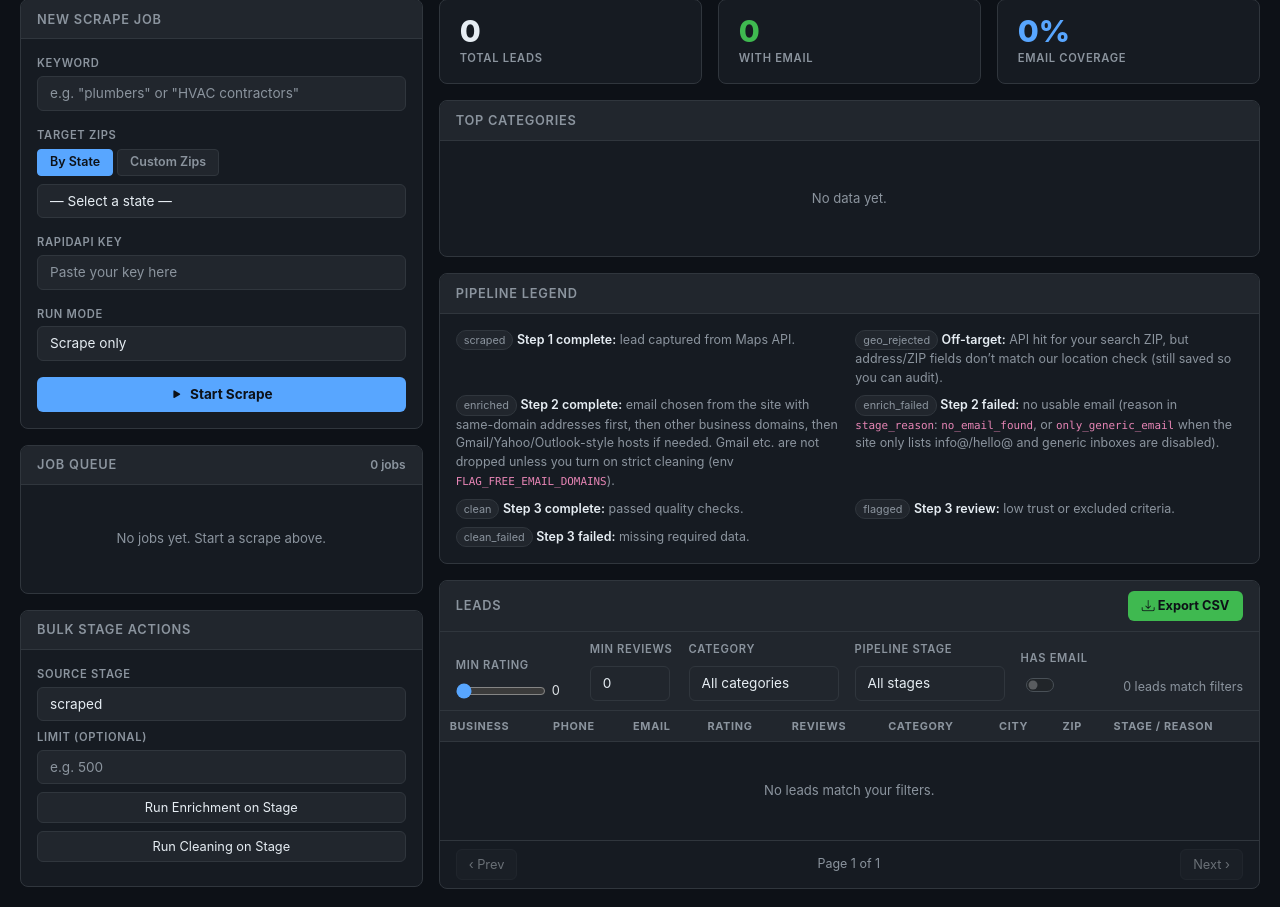
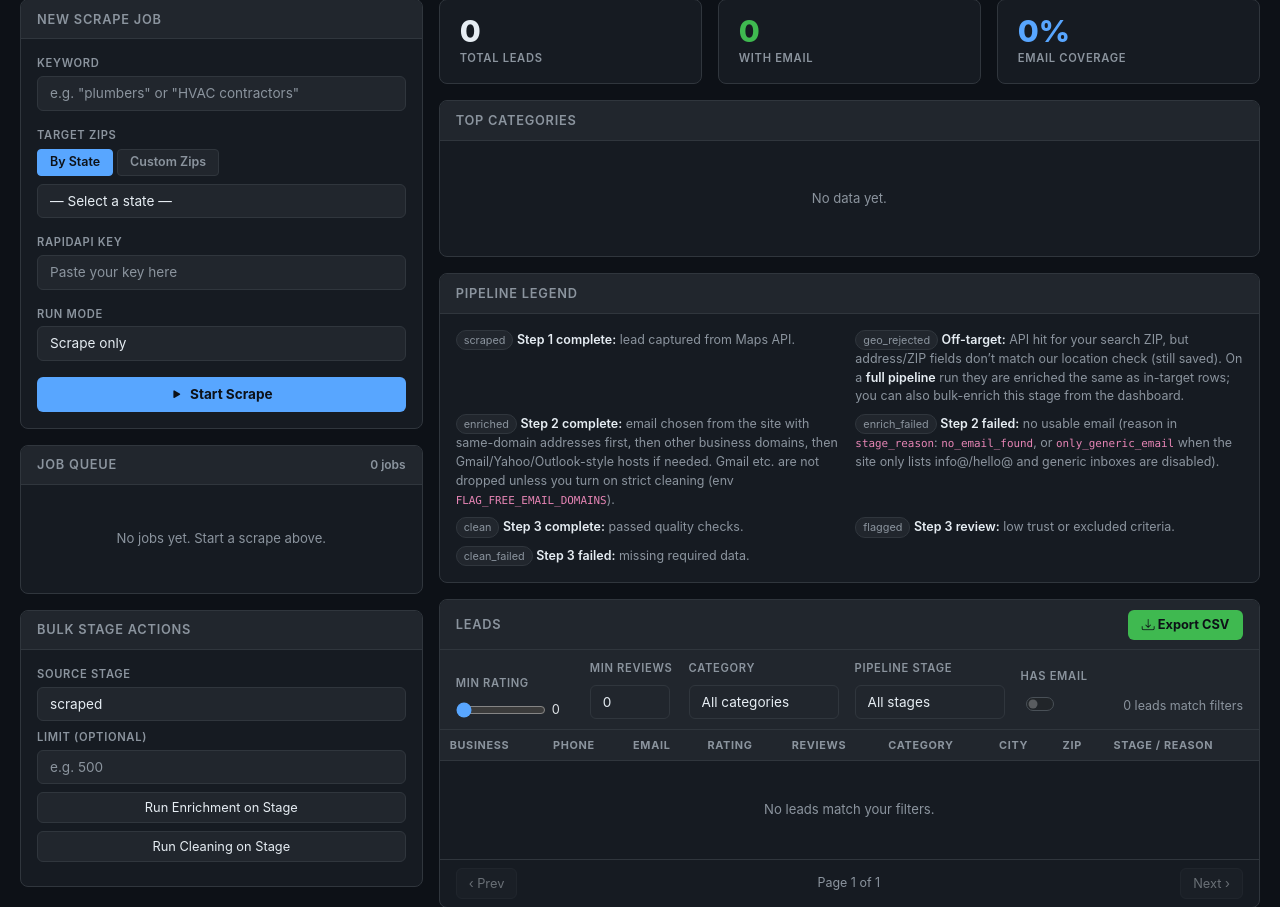
Before and after one commit to mpentrack/Maps-scrape-claude, a Flask app: page / in a window 1280 px wide. Shown: the part 70-977 px from the top of the page. Run offline with Flask 3, Linux system fonts and the light colour scheme; data that the repository does not hold is empty.

Commit message:
fix: enrich geo_rejected in full pipeline and CLI
- Full pipeline runs enrichment for scraped then geo_rejected before clean
- enrich_emails.py processes any row missing email (no longer skips off-target)
- UI legend/run mode text updated

Made-with: Cursor

```diff
--- a/app.py
+++ b/app.py
@@ -339,11 +339,19 @@ def _run_job(job_id: str, api_key: str) -> None:
                     f"Processed zip {job['processed']}/{job['total']} (+{ins} new, {skp} dup, {geo} off-target).",
                 )
         if job.get("run_mode") == "full_pipeline":
-            _job_event(job_id, "info", "enrich", "Starting enrichment stage.")
-            enriched = _enrich_stage_rows(conn, "scraped", limit=None)
+            _job_event(job_id, "info", "enrich", "Starting enrichment (in-target scraped rows).")
+            e_scraped = _enrich_stage_rows(conn, "scraped", limit=None)
+            _job_event(job_id, "info", "enrich", "Starting enrichment (off-target / geo_rejected rows).")
+            e_geo = _enrich_stage_rows(conn, "geo_rejected", limit=None)
+            enriched = {
+                "checked": e_scraped["checked"] + e_geo["checked"],
+                "enriched": e_scraped["enriched"] + e_geo["enriched"],
+                "no_email": e_scraped["no_email"] + e_geo["no_email"],
+            }
             _job_event(
                 job_id, "info", "enrich",
-                f"Enrichment complete: checked={enriched['checked']}, enriched={enriched['enriched']}, no_email={enriched['no_email']}.",
+                f"Enrichment complete: checked={enriched['checked']}, enriched={enriched['enriched']}, no_email={enriched['no_email']} "
+                f"(scraped {e_scraped['checked']}, geo_rejected {e_geo['checked']}).",
             )
             _job_event(job_id, "info", "clean", "Starting cleaning stage.")
             cleaned = _clean_stage_rows(conn, "enriched", limit=None)
--- a/enrich_emails.py
+++ b/enrich_emails.py
@@ -45,8 +45,7 @@ def ensure_email_column(conn: sqlite3.Connection) -> None:
 def fetch_pending(conn: sqlite3.Connection) -> list[tuple[int, str]]:
     rows = conn.execute(
         "SELECT id, website_url FROM businesses "
-        "WHERE website_url IS NOT NULL AND (email IS NULL OR email = '') "
-        "AND COALESCE(pipeline_stage, 'scraped') != 'geo_rejected'"
+        "WHERE website_url IS NOT NULL AND (email IS NULL OR email = '')"
     ).fetchall()
     return rows
 
--- a/templates/index.html
+++ b/templates/index.html
@@ -363,7 +363,7 @@
             <label class="lbl">Run Mode</label>
             <select class="form-select" id="inp-run-mode">
               <option value="scrape_only">Scrape only</option>
-              <option value="full_pipeline">Full pipeline (scrape → enrich → clean)</option>
+              <option value="full_pipeline">Full pipeline (scrape → enrich all leads incl. off-target → clean)</option>
             </select>
           </div>
 
@@ -448,7 +448,7 @@
         <div class="card-body">
           <div class="legend-grid">
             <div class="legend-item"><span class="chip">scraped</span> <b>Step 1 complete:</b> lead captured from Maps API.</div>
-            <div class="legend-item"><span class="chip">geo_rejected</span> <b>Off-target:</b> API hit for your search ZIP, but address/ZIP fields don’t match our location check (still saved so you can audit).</div>
+            <div class="legend-item"><span class="chip">geo_rejected</span> <b>Off-target:</b> API hit for your search ZIP, but address/ZIP fields don’t match our location check (still saved). On a <b>full pipeline</b> run they are enriched the same as in-target rows; you can also bulk-enrich this stage from the dashboard.</div>
             <div class="legend-item"><span class="chip">enriched</span> <b>Step 2 complete:</b> email chosen from the site with same-domain addresses first, then other business domains, then Gmail/Yahoo/Outlook-style hosts if needed. Gmail etc. are not dropped unless you turn on strict cleaning (env <code>FLAG_FREE_EMAIL_DOMAINS</code>).</div>
             <div class="legend-item"><span class="chip">enrich_failed</span> <b>Step 2 failed:</b> no usable email (reason in <code>stage_reason</code>: <code>no_email_found</code>, or <code>only_generic_email</code> when the site only lists info@/hello@ and generic inboxes are disabled).</div>
             <div class="legend-item"><span class="chip">clean</span> <b>Step 3 complete:</b> passed quality checks.</div>
```
